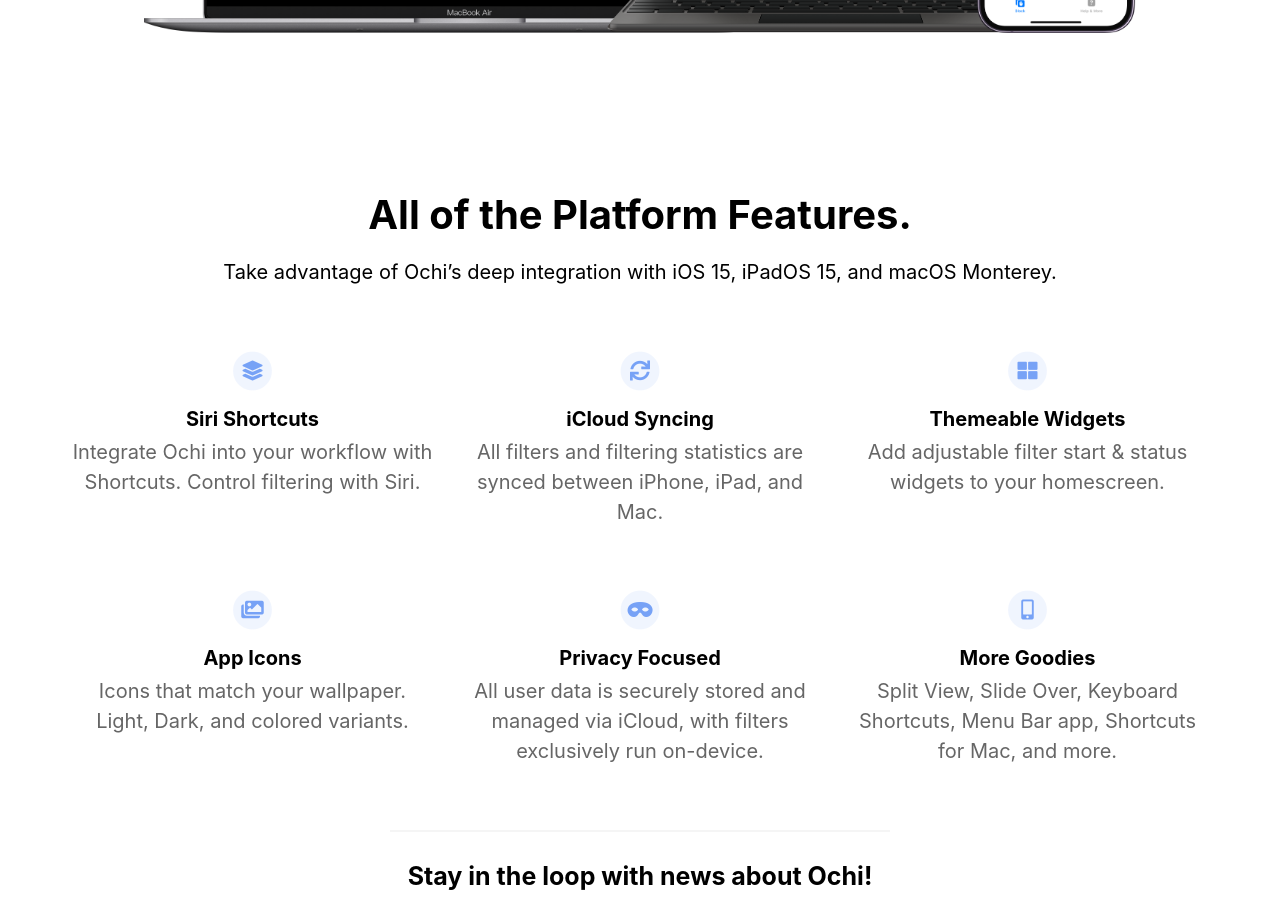
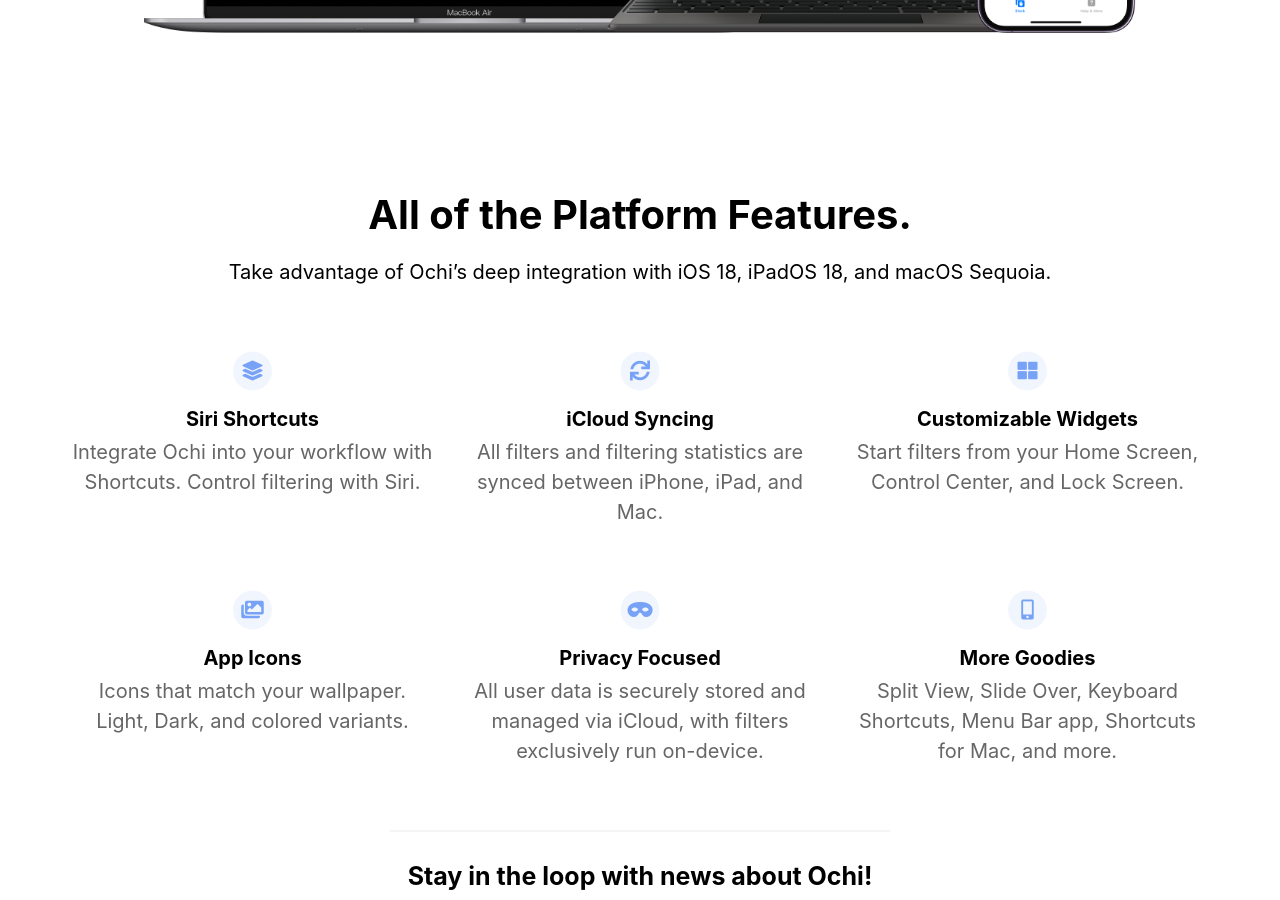
Before and after one commit to teeeeeegz/ochi-landingpage, a Jekyll site: the page built from index.html, in a window 1280 px wide and 900 px high, scrolled down 2268 px. Built offline with Jekyll 4.4.1, drawn with Linux system fonts in a browser that asks for light colours; nearby versions of some CDN libraries.

Commit message:
Adjust Website content

```diff
--- a/_config.yml
+++ b/_config.yml
@@ -97,8 +97,8 @@
   #   description                           : Select a task in your favourite task manager app, and quickly start a focus session via the Share Sheet.
   #   fontawesome_icon_name                 : external-link-alt
 
-  - title                                 : Themeable Widgets
-    description                           : Add adjustable filter start & status widgets to your homescreen.
+  - title                                 : Customizable Widgets
+    description                           : Start filters from your Home Screen, Control Center, and Lock Screen.
     fontawesome_icon_name                 : th-large
 
   - title                                 : App Icons
--- a/_includes/platformfeatures.html
+++ b/_includes/platformfeatures.html
@@ -2,7 +2,7 @@
 
     <div class="featuresHeaderSection">
         <h1 class="featuresHeader">All of the Platform Features.</h1>
-        <p class="featuresHeaderDescription">Take advantage of Ochi’s deep integration with iOS 15, iPadOS 15, and macOS Monterey.</p>
+        <p class="featuresHeaderDescription">Take advantage of Ochi’s deep integration with iOS 18, iPadOS 18, and macOS Sequoia.</p>
     </div>
 
     <div class="featuresCollection">
```
